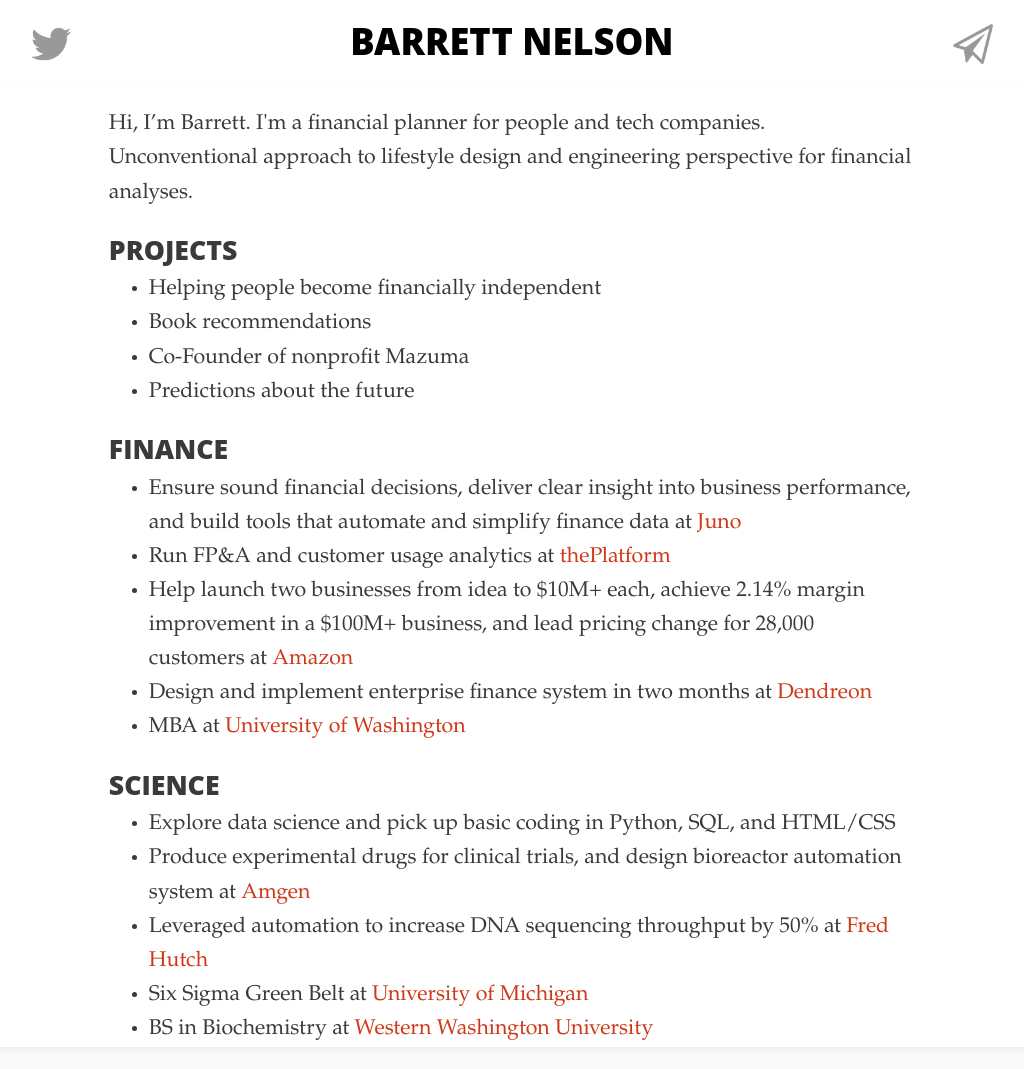
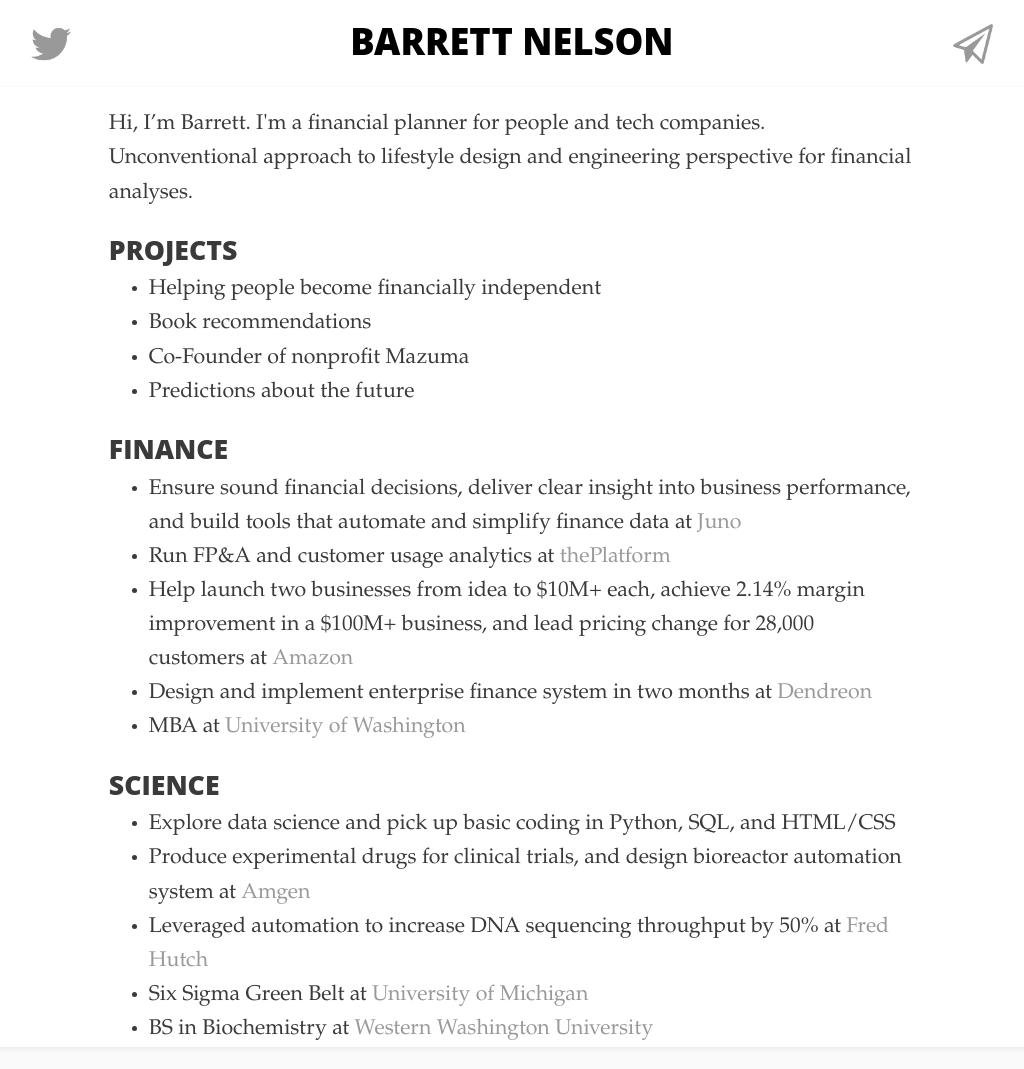
Before and after one commit to bstnel/bstnel.github.io, a Jekyll site: the page index.html, which Jekyll copies as it is, in a window 1280 px wide. Shown: the whole page, without its empty margins (128-1152 px from the left). Built offline with Jekyll 4.4.1, drawn with Linux system fonts in a browser that asks for light colours.

Commit message:
Update main.css

```diff
--- a/css/main.css
+++ b/css/main.css
@@ -29,7 +29,7 @@
       padding: 0 15%;
     }
     a{
-      color: #CE3816;
+      color: #999999;
       text-decoration: none;
     }
     a:hover{
```
